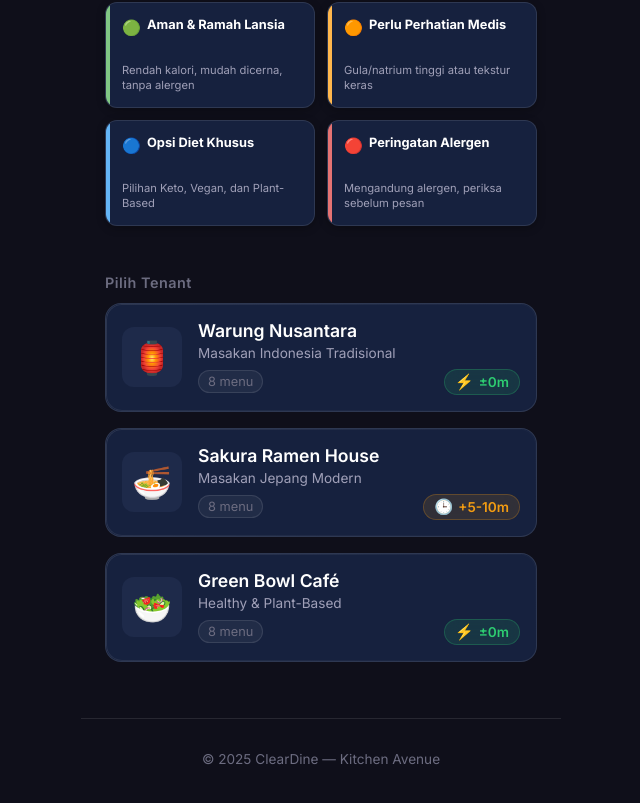
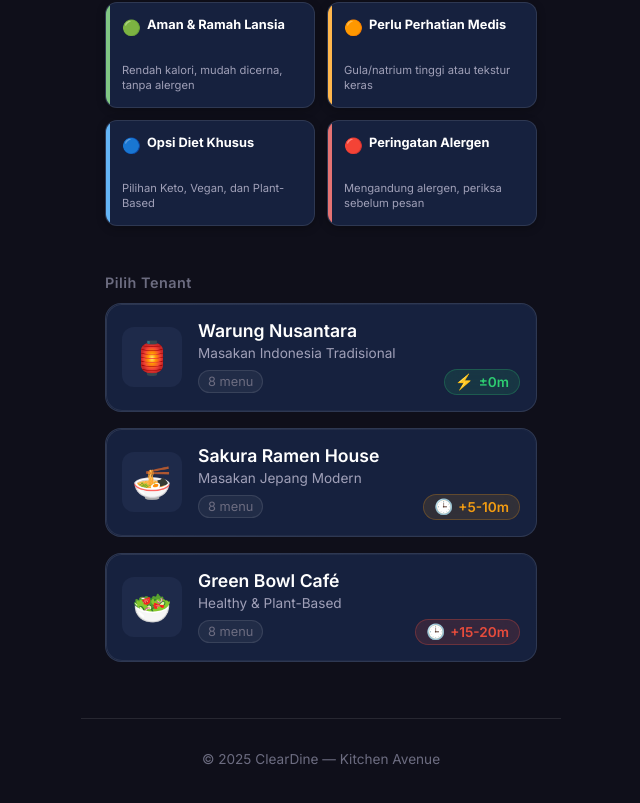
Before and after one commit to ZynxZyn/cleardine, a React (Vite) app: page /order in a window 1280 px wide. Shown: the part 536-1339 px from the top of the page, without its empty margins (319-959 px from the left). Built offline with nearby package versions, Linux system fonts and the light colour scheme.

Commit message:
Set-Green-Bowl-Cafe-to-very-busy-status-with-15-20m-label

```diff
--- a/src/api/data.js
+++ b/src/api/data.js
@@ -29,8 +29,8 @@ export const restaurants = [
     "icon": "🥗",
     "cuisine": "Healthy & Plant-Based",
     "description": "Hidangan sehat dan plant-based untuk gaya hidup modern",
-    "kitchenStatus": "normal",
-    "avgTime": "±0m",
+    "kitchenStatus": "very-busy",
+    "avgTime": "+15-20m",
     "image": "/images/no-preview.svg",
     "menuCount": 8,
     "maxCapacity": 3
--- a/src/components/TenantCard/TenantCard.css
+++ b/src/components/TenantCard/TenantCard.css
@@ -111,6 +111,12 @@
   color: #f39c12;
 }
 
+.tenant-speed-pill.very-busy {
+  background: rgba(231, 76, 60, 0.15);
+  border-color: rgba(231, 76, 60, 0.3);
+  color: #e74c3c;
+}
+
 /* Light Mode Overrides */
 body.light-mode .tenant-card:hover {
   border-color: rgba(0, 0, 0, 0.15);
@@ -126,3 +132,8 @@ body.light-mode .tenant-speed-pill.busy {
   background: rgba(243, 156, 18, 0.18);
   color: #d68910;
 }
+
+body.light-mode .tenant-speed-pill.very-busy {
+  background: rgba(231, 76, 60, 0.18);
+  color: #c0392b;
+}
--- a/src/components/TenantCard/TenantCard.jsx
+++ b/src/components/TenantCard/TenantCard.jsx
@@ -6,10 +6,10 @@ const TenantCard = ({ tenant, onClick }) => {
   const icon = isBusy ? '🕒' : '⚡';
 
   let timeText = '±0m';
-  if (tenant.kitchenStatus === 'busy') {
+  if (tenant.kitchenStatus === 'very-busy') {
+    timeText = '+15-20m';
+  } else if (tenant.kitchenStatus === 'busy') {
     timeText = '+5-10m';
-  } else if (tenant.kitchenStatus === 'very-busy') {
-    timeText = '+15-20m';
   } else {
     timeText = tenant.avgTime || '±0m';
   }
@@ -25,7 +25,16 @@ const TenantCard = ({ tenant, onClick }) => {
 
         <div className="tenant-meta">
           <span className="tenant-menu-count">{tenant.menuCount} menu</span>
-          <div className={`tenant-speed-pill ${isBusy ? 'busy' : 'normal'}`} title={isBusy ? "Dapur sibuk (penambahan +5-10m)" : "Dapur normal (penyajian sesuai estimasi ±0m)"}>
+          <div
+            className={`tenant-speed-pill ${tenant.kitchenStatus || 'normal'}`}
+            title={
+              tenant.kitchenStatus === 'very-busy'
+                ? "Dapur sangat sibuk (penambahan +15-20m)"
+                : tenant.kitchenStatus === 'busy'
+                ? "Dapur sibuk (penambahan +5-10m)"
+                : "Dapur normal (penyajian sesuai estimasi ±0m)"
+            }
+          >
             <span className="speed-icon">{icon}</span>
             <span className="speed-time">{timeText}</span>
           </div>
```
